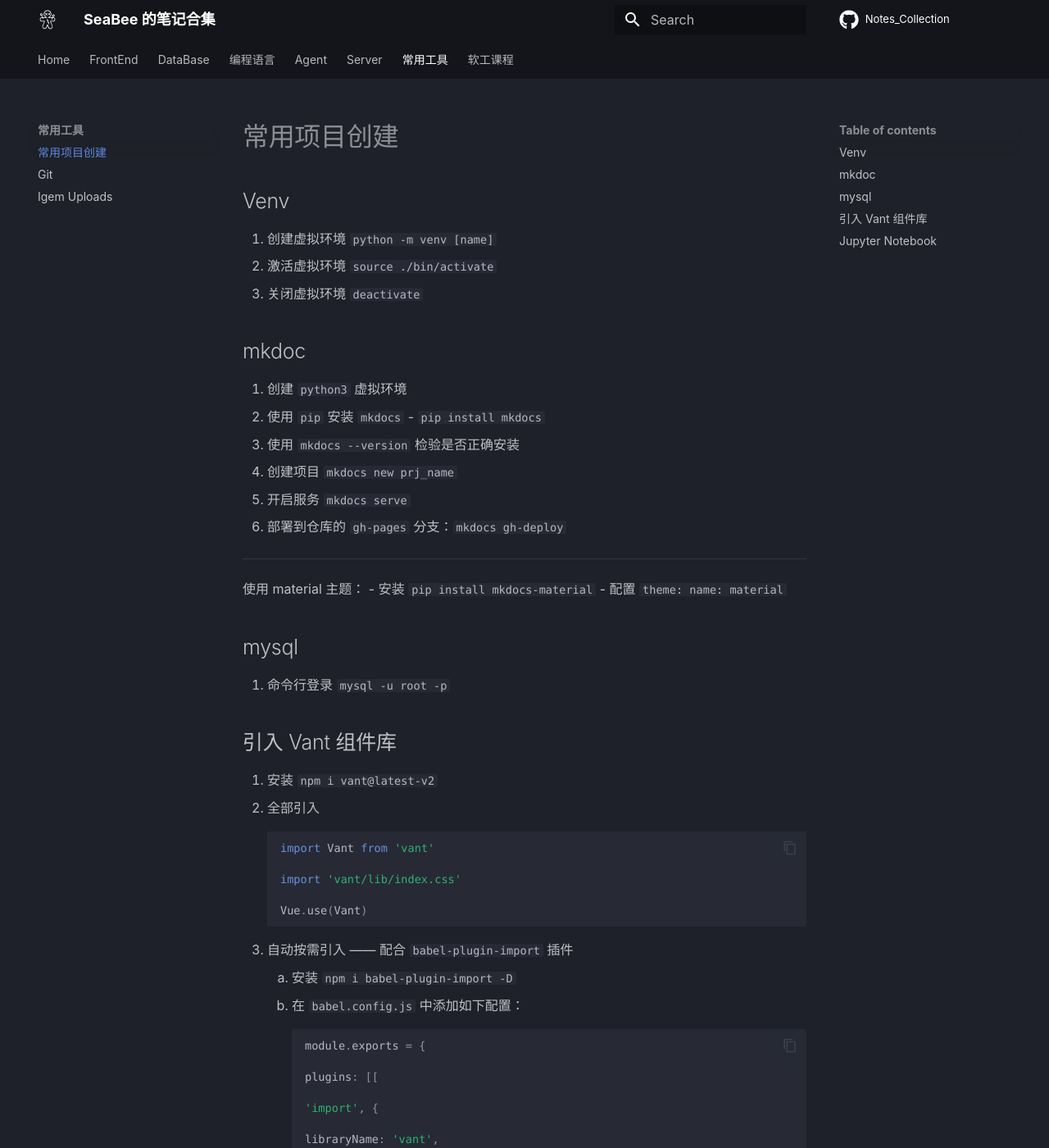
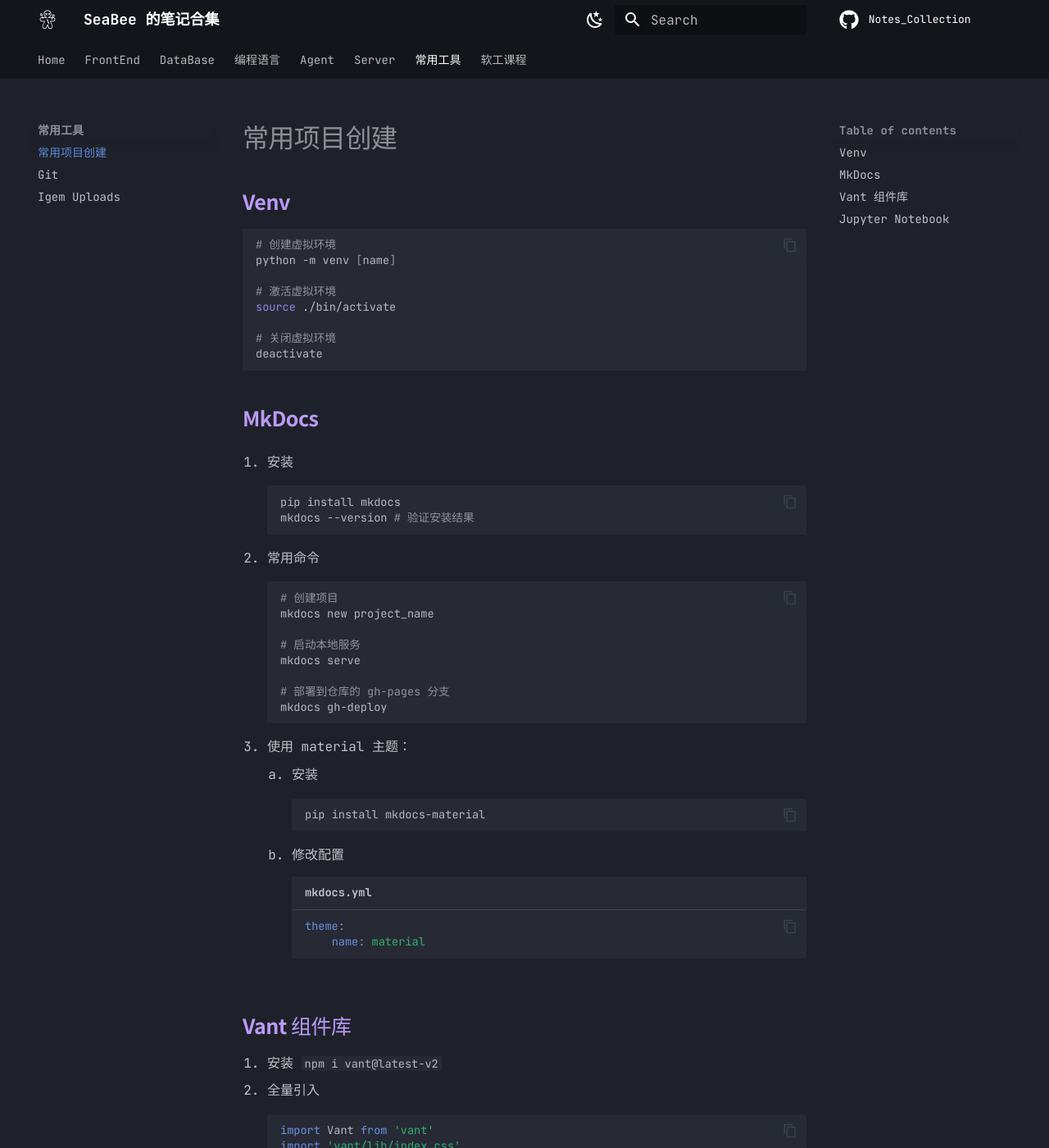
Before and after one commit to triplepiers/Notes_Collection, an MkDocs documentation site: the page built from docs/Nulling/Tool/常用项目创建.md, in a window 1280 px wide and 1400 px high. Shown: the whole window at 82% size. Built offline with MkDocs 1.6.1 and Material for MkDocs 9.7.7, drawn with Linux system fonts in a browser that asks for light colours; comment, search, counter and statistics services are not loaded; a style sheet for code colours, icons or effects is not loaded; some of the changed text lies outside the part shown.

Commit message:
不知道, 我的主题很曼妙 add: - Overview for Agent - Light/Dark Mode Switch mod: color theme

````diff
--- a/docs/Nulling/Tool/常用项目创建.md
+++ b/docs/Nulling/Tool/常用项目创建.md
@@ -1,59 +1,88 @@
+# 常用项目创建
+
 ## Venv
-1. 创建虚拟环境 `python -m venv [name]`
-2. 激活虚拟环境 `source ./bin/activate`
-3. 关闭虚拟环境 `deactivate`
 
-## mkdoc
-1. 创建 `python3` 虚拟环境
-2. 使用 `pip` 安装 `mkdocs` - `pip install mkdocs`
-3. 使用 `mkdocs --version` 检验是否正确安装
-4. 创建项目 `mkdocs new prj_name`
-5. 开启服务 `mkdocs serve`
-6. 部署到仓库的 `gh-pages` 分支：`mkdocs gh-deploy`
----
-使用 material 主题：
-- 安装 `pip install mkdocs-material`
-- 配置 `theme: name: material`
+```bash
+# 创建虚拟环境
+python -m venv [name]
 
-## mysql
-1. 命令行登录 `mysql -u root -p`
+# 激活虚拟环境
+source ./bin/activate
 
+# 关闭虚拟环境
+deactivate
+```
 
-## 引入 Vant 组件库
+## MkDocs
+
+1. 安装
+
+	```bash
+	pip install mkdocs
+	mkdocs --version # 验证安装结果
+	```
+
+2. 常用命令
+
+	```bash
+	# 创建项目
+	mkdocs new project_name
+
+	# 启动本地服务
+	mkdocs serve
+
+	# 部署到仓库的 gh-pages 分支
+	mkdocs gh-deploy
+	```
+
+3. 使用 material 主题：
+
+    1. 安装
+		```bash
+		pip install mkdocs-material
+		```
+    2. 修改配置
+		```yml title="mkdocs.yml"
+		theme:
+			name: material
+		```
+
+## Vant 组件库
+
 1. 安装 `npm i vant@latest-v2`
-2. 全部引入
-```js
+2. 全量引入
 
-import Vant from 'vant'
+	```js
+	import Vant from 'vant'
+	import 'vant/lib/index.css'
+	Vue.use(Vant)
+	```
 
-import 'vant/lib/index.css'
+2. （自动）按需引入
 
-Vue.use(Vant)
+	> 配合 `babel-plugin-import` 插件
 
-```
-3. 自动按需引入 —— 配合 `babel-plugin-import` 插件
 	1. 安装 `npm i babel-plugin-import -D`
-	2. 在 `babel.config.js` 中添加如下配置：
-```js
+	2. 添加如下配置：
+		```js title="babel.config.js"
+		module.exports = {
+			plugins: [[
+				'import',
+				{
+					libraryName: 'vant',
+					libraryDirectory: 'es',
+					style: true
+				},
+				'vant'
+			]]
+		};
+		```
 
-module.exports = {
+3. 在代码中直接引入需要的 Vant 组件，随后进行 `use`
 
-plugins: [[
-
-'import', {
-
-libraryName: 'vant',
-
-libraryDirectory: 'es',
-
-style: true
-
-}, 'vant']]
-
-};
-
-```
-3. 在代码中直接引入需要的 Vant 组件 `import {name} from 'vant'`，随后进行 `use`
+	```js
+	import {ComponentName} from 'vant'
+	```
 
 ## Jupyter Notebook
 
@@ -65,6 +94,7 @@
 	    vi ~/.zshrc
 	    # 添加以下内容（取到 Python 版本号为止的路径）
 	    export PATH="/Users/shen/Library/Python/3.9/bin:$PATH"
+
 	    # 重载命令
 	    source ~/.zshrc
 		```
--- a/docs/stylesheets/extra.css
+++ b/docs/stylesheets/extra.css
@@ -1,6 +1,46 @@
-/* 自定主题 */
-[data-md-color-scheme="seabee"] {
-    --md-primary-fg-color:        #000;
+/* 加载字体 */
+/* JetBrains Mono */
+@import url('https://fonts.loli.net/css?family=JetBrains Mono:400,500,600,700&display=swap');
+/* Noto Sans SC 思源宋*/
+@import url('https://fonts.loli.net/css2?family=Noto Sans SC:wght@700&display=swap');
+/* 霞鹜文楷 */
+@import url('https://cdn.jsdelivr.net/npm/lxgw-wenkai-screen-webfont@1.1.0/style.css');
+
+/* 自定颜色主题 */
+:root {
+  /* Day */
+  --md-typeset-h2-color: #8959a8;
+  --md-typeset-h3-color: #0089a3;
+  --md-typeset-h4-color: #4caf50;
+  --md-typeset-h5-color: #e66100;
+  --tokyo-h5-bg: rgba(230, 97, 0, 0.05);
+}
+
+[data-md-color-scheme="slate"] {
+  /* Night */
+  --md-typeset-h2-color: #bb9af7;
+  --md-typeset-h3-color: #7dcfff;
+  --md-typeset-h5-color: #ff9e64;
+  --tokyo-h5-bg: rgba(255, 158, 100, 0.1);
+}
+
+h2 { color: var(--md-typeset-h2-color); }
+h3 { color: var(--md-typeset-h3-color); }
+h4 { color: var(--md-typeset-h4-color); }
+h5 { color: var(--md-typeset-h5-color) !important; }
+.md-typeset h5 {
+  color: var(--md-typeset-h5-color);
+  padding: 0.2em 0.5em;
+  background-color: var(--tokyo-h5-bg);
+  border-radius: 4px;
+  display: inline-block;
+  margin: 0;
+}
+/* 装饰符：前面加一个波浪号或双斜杠 */
+.md-typeset h5::before {
+  content: "◆ ";
+  opacity: 0.6;
+  margin-right: 0.2em;
 }
 
 /* 平滑滚动 */
@@ -8,15 +48,16 @@
     scroll-behavior: smooth;
 }
 
-/* 加载字体 */
-/* JetBrains Mono */
-@import url('https://fonts.loli.net/css?family=JetBrains Mono:400,500,600,700&display=swap');
-/* Futura */
-@import url('https://fonts.loli.net/css?family=Futura:400,500,600,700&display=swap');
-/* Noto Sans SC 思源宋*/
-@import url('https://fonts.loli.net/css2?family=Noto Sans SC&display=swap');
-
+/* 字体问题 */
 :root {
-  --md-text-font: "JetBrains Mono", "Noto Sans SC";
+  --md-text-font: "JetBrains Mono", "LXGW WenKai Screen";
   --md-code-font: "JetBrains Mono";
 }
+
+.md-typeset h1,
+.md-typeset h2,
+.md-typeset h3,
+.md-typeset h4 {
+    font-family: "Noto Sans SC" !important;
+    letter-spacing: -0.02em;
+}
--- a/mkdocs.yml
+++ b/mkdocs.yml
@@ -9,9 +9,17 @@
   logo: images/favicon.svg    # topBar
   name: material
   palette:
-    scheme: slate
-    accent: amber
-    primary: black
+    - scheme: slate   # 暗色
+      accent: cyan
+      primary: black
+      toggle:
+        icon: material/weather-night
+    - scheme: default # 亮色
+      primary: teal
+      accent: cyan
+      toggle:
+        icon: material/weather-sunny
+
   icon:
     repo: fontawesome/brands/github
     admonition:
@@ -61,8 +69,6 @@
   - pymdownx.emoji:
       emoji_index: !!python/name:material.extensions.emoji.twemoji
       emoji_generator: !!python/name:material.extensions.emoji.to_svg
-
-
 # extra:
 #   homepage: https://triplepiers.github.io/Notes_Collection/
 nav:
@@ -129,6 +135,7 @@
     - 2 基础语法: Nulling/Rust/2_base.md
     - 3 项目实战: Nulling/Rust/3_project.md
 - Agent:
+  - Overview: Nulling/Agent/Overview.md
   - LangChain:
     - 1 Base: Nulling/Agent/LangChain/1_Base.md
     - 2 应用: Nulling/Agent/LangChain/2_Apps.md
````
Also changed, not shown: docs/Nulling/Agent/Overview.md (added, +50 -0 lines), docs/Nulling/Tool/igem-uploads.md (+2 -0 lines), docs/index.md (+0 -7 lines).
